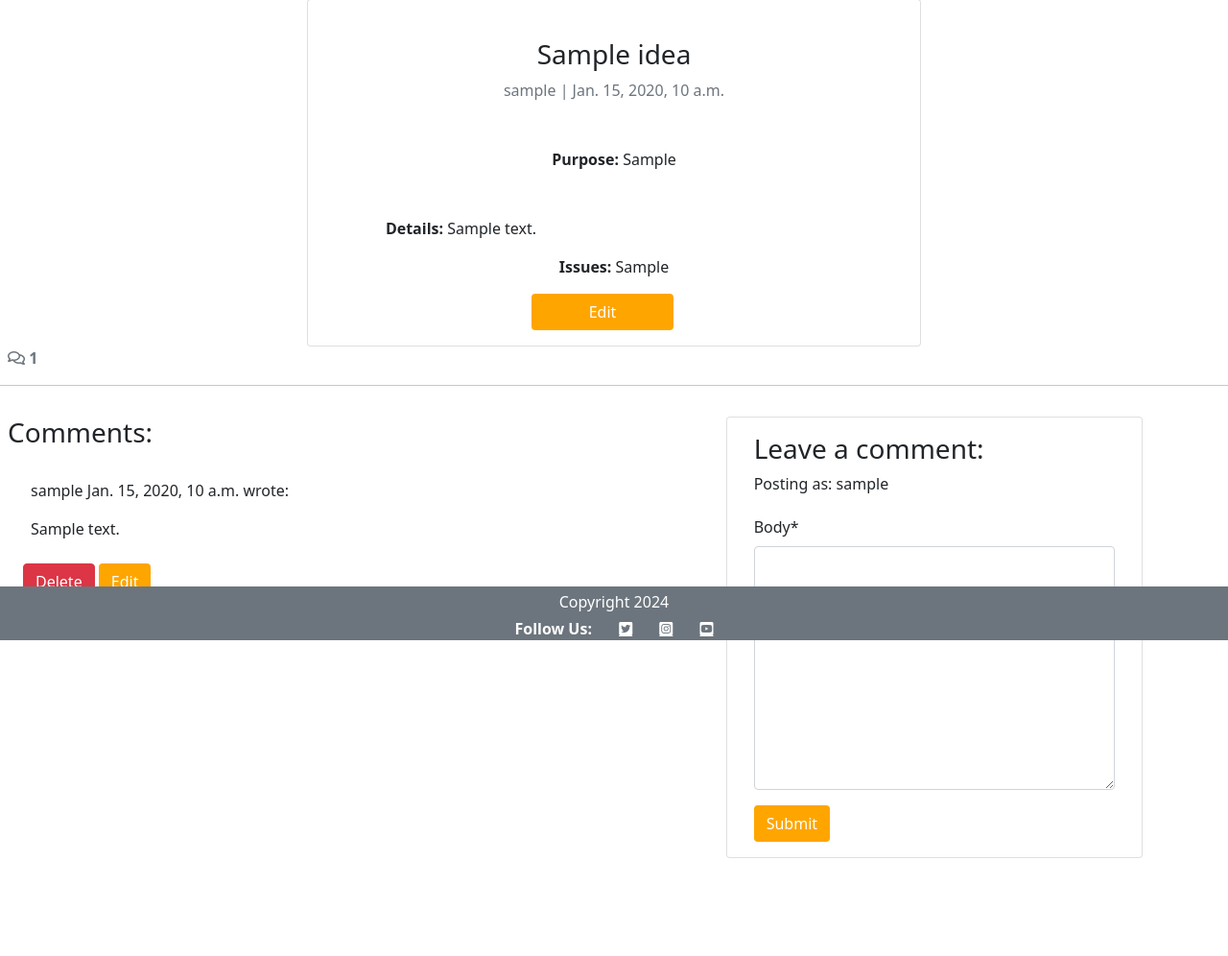
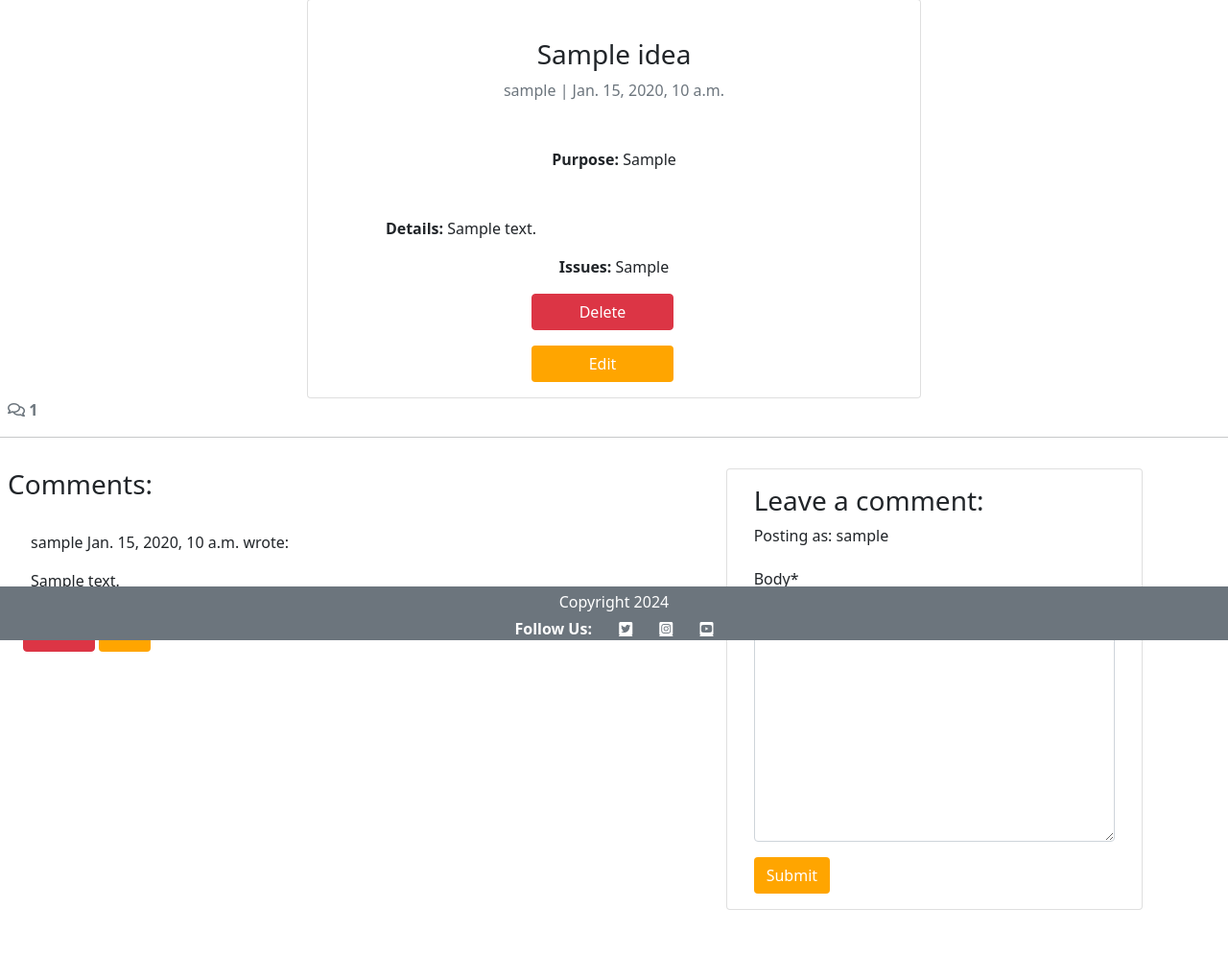
Before and after one commit to Rochilaz123/amateur-inventors, a Django app: a page that uses forum/templates/forum/idea_detail.html in a window 1280 px wide. Shown: the part 133-1129 px from the top of the page at 96% size. Before the commit the page ends 1027 px from the top, so only its background shows below. Run offline with Django 4.2, Linux system fonts and the light colour scheme; a user stored in the database is signed in; tables that the repository leaves empty hold one stand-in row (values such as "Sample post"); some libraries are stand-ins or nearby versions; some web fonts are replaced.

Commit message:
Delete Ideas now working

```diff
--- a/forum/templates/forum/idea_detail.html
+++ b/forum/templates/forum/idea_detail.html
@@ -33,7 +33,7 @@
   </div>
 </div>
 
-<!-- Delete confirmation modal -->
+<!-- Delete comment confirmation modal -->
 <div class="modal fade" id="deleteModal" tabindex="-1"
   aria-labelledby="deleteModalLabel" aria-hidden="true">
   <div class="modal-dialog">
@@ -52,6 +52,30 @@
         <button type="button" class="btn btn-secondary"
           data-bs-dismiss="modal">Close</button>
         <a id="deleteConfirm" href="#" class="btn btn-danger">Delete</a>
+      </div>
+    </div>
+  </div>
+</div>
+
+<!-- Delete idea confirmation modal -->
+<div class="modal fade" id="deleteIdeaModal" tabindex="-1"
+  aria-labelledby="deleteModalLabel" aria-hidden="true">
+  <div class="modal-dialog">
+    <div class="modal-content">
+      <div class="modal-header">
+        <h5 class="modal-title"
+          id="deleteModalLabel">Delete Idea?</h5>
+        <button type="button" class="btn-close"
+          data-bs-dismiss="modal" aria-label="Close"></button>
+      </div>
+      <div class="modal-body">
+        Are you sure you want to delete your idea and all related comments?
+        This action cannot be undone.
+      </div>
+      <div class="modal-footer">
+        <button type="button" class="btn btn-secondary"
+          data-bs-dismiss="modal">Close</button>
+        <a id="deleteIdeaConfirm" href="#" class="btn btn-danger">Delete</a>
       </div>
     </div>
   </div>
@@ -87,6 +111,11 @@
     </div>
     {% endif %}
     {% if user.is_authenticated and idea.author == user %}
+    <div class="row">
+      <div class="col text-center mb-3">
+        <button class="btn btn-danger col-3 btn-delete-idea" data-toggle="modal" data-target="#editModal" idea_id="{{ idea.id }}">Delete</button>
+      </div>
+    </div>
     <div class="row">
       <div class="col text-center mb-3">
         <button class="btn background-orange col-3 btn-edit-idea" data-toggle="modal" data-target="#editModal">Edit</button>
--- a/forum/urls.py
+++ b/forum/urls.py
@@ -4,8 +4,10 @@ from django.urls import path
 urlpatterns = [
     path('', views.IdeaList.as_view(), name='home'),
     path('share-idea/', views.idea_form, name='idea_form'),
-    path('edit_idea/<slug:slug>',
+    path('<slug:slug>/edit_idea/<int:idea_id>',
         views.idea_edit, name='idea_edit'),
+    path('<slug:slug>/delete_idea/<int:idea_id>',
+        views.idea_delete, name='idea_delete'),
     path('<slug:slug>/', views.idea_detail, name='idea_detail'),
     path('<slug:slug>/edit_comment/<int:comment_id>',
         views.comment_edit, name='comment_edit'),
--- a/forum/views.py
+++ b/forum/views.py
@@ -88,6 +88,21 @@ def idea_edit(request):
     return render(request, 'idea_detail.html', {'form': form, 'idea': idea})
 
 
+def idea_delete(request, slug, idea_id):
+    """
+    view to delete idea
+    """
+    idea = get_object_or_404(Idea, pk=idea_id)
+
+    if idea.author == request.user:
+        idea.delete()
+        messages.add_message(request, messages.SUCCESS, 'Idea deleted!')
+    else:
+        messages.add_message(request, messages.ERROR, 'You can only delete your own ideas!')
+
+    return HttpResponseRedirect(reverse('home'))
+
+
 def comment_edit(request, slug, comment_id):
     """
     view to edit comments
@@ -114,7 +129,7 @@ def comment_delete(request, slug, comment_id):
     view to delete comment
     """
     queryset = Idea.objects.all()
-    post = get_object_or_404(queryset, slug=slug)
+    idea = get_object_or_404(queryset, slug=slug)
     comment = get_object_or_404(Comment, pk=comment_id)
 
     if comment.author == request.user:
--- a/static/js/script.js
+++ b/static/js/script.js
@@ -1,4 +1,3 @@
-// Edit Idea
 
 
 const editModal = new bootstrap.Modal(document.getElementById("editModal"));
@@ -8,9 +7,13 @@ const purpose = document.getElementById("purpose").innerText;
 const details = document.getElementById("details").innerText;
 const issues = document.getElementById("issues");
 const deleteModal = new bootstrap.Modal(document.getElementById("deleteModal"));
+const deleteIdeaModal = new bootstrap.Modal(document.getElementById("deleteIdeaModal"));
 const deleteButtons = document.getElementsByClassName("btn-delete");
+const deleteIdeaButtons = document.getElementsByClassName("btn-delete-idea");
 const deleteConfirm = document.getElementById("deleteConfirm");
+const closeButtons = document.getElementsByClassName("btn-close");
 
+// Edit Idea
 
 function populateModal(title, purpose, details, issues) {
     console.log("populateModal working")
@@ -23,9 +26,13 @@ function populateModal(title, purpose, details, issues) {
 for (let button of editIdeaButtons) {
   button.addEventListener("click", (e) =>
     editModal.show(),
-    populateModal(title, purpose, details, issues)
-)}
+    populateModal(title, purpose, details, issues));
 
+    // for (let button of closeButtons) {
+    //   button.addEventListener("click", (e) =>
+    //   editModal(hide));
+    // }                            // This button for closing the modal isn't working at the moment
+  }
 
 // Edit Comment
 
@@ -49,9 +56,7 @@ for (let button of editButtons) {
     let commentId = e.target.getAttribute("comment_id");
     let commentContent = document.getElementById(`comment${commentId}`).innerText;
     commentText.value = commentContent;
-    console.log("1 working")
-    submitButton.innerText = "Update";
-    console.log("2 working")
+    submitButton.innerText = "Update"; // this doesn't seem to be working
     commentForm.setAttribute("action", `edit_comment/${commentId}`);
   });
 }
@@ -73,3 +78,22 @@ for (let button of deleteButtons) {
     deleteModal.show();
   });
 }
+
+/**
+* Initializes deletion functionality for the provided delete buttons.
+*
+* For each button in the `deleteButtons` collection:
+* - Retrieves the associated idea's ID upon click.
+* - Updates the `deleteConfirm` link's href to point to the
+* deletion endpoint for the specific comment.
+* - Displays a confirmation modal (`deleteIdeaModal`) to prompt
+* the user for confirmation before deletion.
+*/
+for (let button of deleteIdeaButtons) {
+  button.addEventListener("click", (e) => {
+    let ideaId = e.target.getAttribute("idea_id");
+    console.log(ideaId);
+    deleteIdeaConfirm.href = `delete_idea/${ideaId}`;
+    deleteIdeaModal.show();
+  });
+}
```
